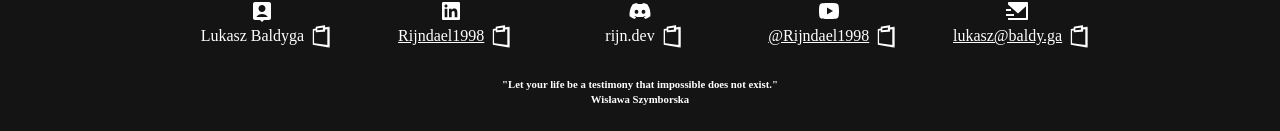
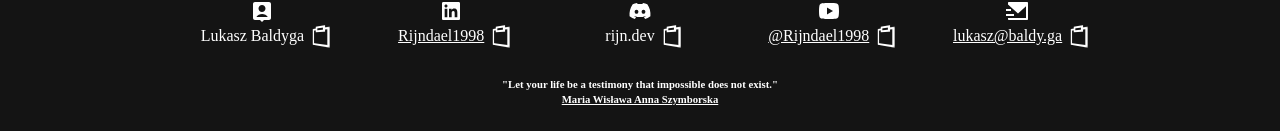
Before and after one commit to Rijndael1998/Website-Neo, a Next.js app: page / in a window 1280 px wide. Shown: the part 691-822 px from the top of the page. Built offline with nearby package versions, Linux system fonts and the light colour scheme; a web font is replaced by a local one.

Commit message:
Add Link component for author's wiki page, update author properties.
- Added a Link component to handle author's wiki page link in the Quotes component.
- Updated the order of properties in the makeAuthor function to match usage in quotes.

```diff
--- a/src/components/app/footer/quotes.tsx
+++ b/src/components/app/footer/quotes.tsx
@@ -3,6 +3,8 @@
 import ToolTip from "@/components/toolTip/_toolTip";
 import { ChooseRandomElement } from "@/components/util";
 import { quotes } from "@/content/footer/Quotes";
+import Link from "next/link";
+import { ReactNode } from "react";
 
 function ChooseQuote({ text, og }: { text: string, og?: string }) {
     return og ?
@@ -10,13 +12,19 @@ function ChooseQuote({ text, og }: { text: string, og?: string }) {
         <>{text}</>
 }
 
+function ChooseAuthor({ children, link }: { children: ReactNode, link?: string }) {
+    return link ?
+        <Link href={link}>{children}</Link> :
+        children
+}
+
 export default async function Quotes() {
     const quote = ChooseRandomElement(quotes);
     const author = quote.author.engName ?? quote.author.name;
     const text = quote.eng ?? quote.og;
 
-    return <h6 style={{flexDirection: "column"}}>
+    return <h6 style={{ flexDirection: "column" }}>
         <span>"<ChooseQuote text={text} og={quote.og} />"</span>
-        <span>{author}</span>
+        <span><ChooseAuthor link={quote.author.wiki}>{author}</ChooseAuthor></span>
     </h6>
 }
--- a/src/content/footer/Quotes.ts
+++ b/src/content/footer/Quotes.ts
@@ -10,11 +10,11 @@ export interface Quote {
     author: Author,
 }
 
-function makeAuthor(name: string, engName?: string, wiki?: string): Author {
+function makeAuthor(name: string, wiki?: string, engName?: string): Author {
     return {
         name,
+        wiki,
         engName,
-        wiki,
     };
 }
 
@@ -32,59 +32,89 @@ export const quotes: Array<Quote> = [
     makeQuote(
         "W życiu piękne są tylko chwile.",
         "In life, only moments are beautiful",
-        makeAuthor("Ryszard Riedel")
+        makeAuthor(
+            "Ryszard Riedel",
+            "https://en.wikipedia.org/wiki/Ryszard_Riedel",
+        ),
     ),
 
     makeQuote(
         "Kiedy śmieje się dziecko, śmieje się cały świat.",
         "When a child laughs, the whole world laughs.",
-        makeAuthor("Janusz Korczak"),
+        makeAuthor(
+            "Janusz Korczak",
+            "https://en.wikipedia.org/wiki/Janusz_Korczak",
+        ),
     ),
 
     makeQuote(
         "Nie żałuj że się starzejesz. To przywilej wielu nie dany.",
-        "Don't regret getting older. It's a privilege denied to many."),
+        "Don't regret getting older. It's a privilege denied to many."
+    ),
 
     makeQuote(
         "Człowiek jest wielki nie przez to, co posiada, lecz przez to, kim jest; nie przez to, co ma, lecz przez to, czym dzieli się z innymi.",
         "A person is not great by what they own, but by what they are; not by what they have, but by what they share with others.",
-        makeAuthor("Pope John Paul II - Karol Wojtyła"),
+        makeAuthor(
+            "Jan Paweł II - Karol Wojtyła",
+            "https://en.wikipedia.org/wiki/Pope_John_Paul_II",
+            "Pope John Paul II - Karol Wojtyła",
+        ),
     ),
 
     makeQuote(
         "Lepiej zaliczać się do niektórych, niż do wszystkich.",
         "It's better to belong to some than to everyone.",
-        makeAuthor("Andrzej Sapkowski"),
+        makeAuthor(
+            "Andrzej Sapkowski",
+            "https://en.wikipedia.org/wiki/Andrzej_Sapkowski",
+        ),
     ),
 
     makeQuote(
         "Nie ma nic lepszego niż możliwość przelania na papier myśli.",
         "There is nothing better than the ability to put thoughts on paper.",
-        makeAuthor("Maria Skłodowska - Curie"),
+        makeAuthor(
+            "Maria Salomea Skłodowska-Curie",
+            "https://en.wikipedia.org/wiki/Marie_Curie",
+            "Marie Curie",
+        ),
     ),
 
     makeQuote(
         "Świat jest piękny, ale jeżeli ktoś wątpi w to, niech odnajdzie siebie.",
         "The world is beautiful, but if someone doubts it, let them find themselves.",
-        makeAuthor("Adam Mickiewicz"),
+        makeAuthor(
+            "Adam Bernard Mickiewicz",
+            "https://en.wikipedia.org/wiki/Adam_Mickiewicz",
+        ),
     ),
 
     makeQuote(
         "Prawdziwa odwaga polega na robieniu tego, czego się boisz.",
         "True courage consists in doing what you fear.",
-        makeAuthor("Józef Piłsudski"),
+        makeAuthor(
+            "Józef Piłsudski",
+            "https://en.wikipedia.org/wiki/J%C3%B3zef_Pi%C5%82sudski",
+        ),
     ),
 
     makeQuote(
         "Strach nie istnieje nigdzie indziej, tylko w umyśle.",
         "Fear does not exist anywhere else but in the mind.",
-        makeAuthor("Stefan Żeromski"),
+        makeAuthor(
+            "Stefan Żeromski",
+            "https://en.wikipedia.org/wiki/Stefan_%C5%BBeromski",
+        ),
     ),
 
     makeQuote(
         "Niech twoje życie będzie świadectwem, że niemożliwe nie istnieje.",
         "Let your life be a testimony that impossible does not exist.",
-        makeAuthor("Wisława Szymborska"),
+        makeAuthor(
+            "Maria Wisława Anna Szymborska",
+            "https://en.wikipedia.org/wiki/Wis%C5%82awa_Szymborska",
+        ),
     ),
 
 ];
```
